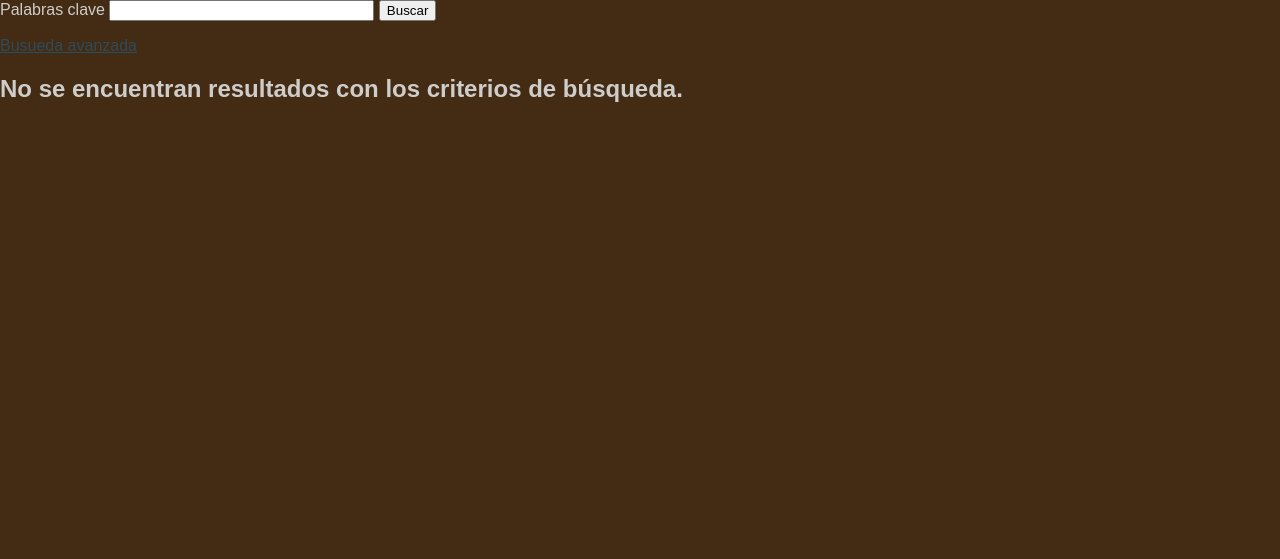
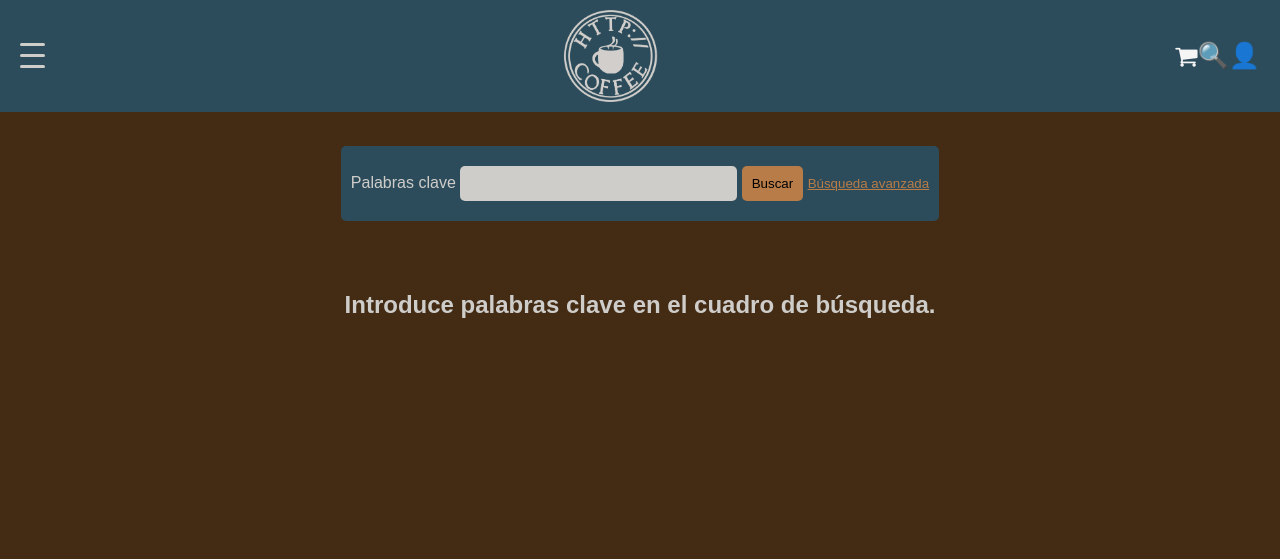
Before and after one commit to Edu171002/TAW01, a PHP site: page /busqueda.php in a window 1280 px wide. Shown: the top 559 px of the page. Run offline with PHP 8.4, Linux system fonts and the light colour scheme.

Commit message:
modified:   busqueda.php 	modified:   carrito.php 	modified:   checkout.php 	deleted:    form_registro.html 	new file:   form_registro.php 	modified:   header.php 	modified:   login.php 	modified:   styles/styles.css

```diff
--- a/busqueda.php
+++ b/busqueda.php
@@ -1,12 +1,62 @@
 <link rel="stylesheet" type="text/css" href="styles\styles.css">
 
+<?php
+// Iniciar sesión
+session_start();
+
+// Conexión a la base de datos
+include('conexBD.php');
+
+$errors = [];
+// Si se ha enviado el formulario
+if (@isset($_POST['login_button'])) {
+  $email = mysqli_real_escape_string($db, $_POST['email']);
+  $pass = mysqli_real_escape_string($db, $_POST['password']);
+
+  // Comprobar si el nombre de usuario es válido
+  $query = "SELECT * FROM usuarios WHERE email='$email' and pass='$pass'";
+  $resultado = mysqli_query($db, $query);
+
+  if (mysqli_num_rows($resultado) == 1) {
+    // Nombre de usuario válido, verificar contraseña
+
+      $row=mysqli_fetch_array($resultado);
+      // Inicio de sesión válido
+      $_SESSION['email']=$email;
+      $_SESSION['privilegio']=$row['privilegio'];
+      header ("Location: index.php");
+    } else {
+    // Nombre de usuario inválido
+    echo "<script>alert('Nombre de usuario/contraseña inválidos');history.back();</script>";
+  }
+}
+
+  mysqli_close($db);
+
+?>
+
+<!DOCTYPE html>
+<html>
+<head>
+  <title>Inicio de sesión</title>
+</head>
+<body>
+  <?php
+    include 'header.php';
+    ?>
+
+    <div class="search-container">
         <form action="" method="POST">
-Palabras clave
+            <div class="search">
+                <label for="keywords"><i></i> Palabras clave</label>
                 <input type="text" id="keywords" name="keywords" size="30" maxlength="30">
-<input type="submit" name="search" id="search" value="Buscar">
+
+                <input type="submit" name="search" id="search" value="Buscar" class="button">
+                <a href="busqueda_avanzada.php" style="color: #B87C48; font-size: 10pt">Búsqueda avanzada</a>
+            </div>
         </form>
+    </div>
 
-<a href="busqueda_avanzada.php">Busueda avanzada</a>
     <?php
     //Si se ha pulsado el botón de buscar
     if (isset($_POST['search'])) {
@@ -24,16 +74,10 @@ if (isset($_POST['search'])) {
                     ORDER BY nombre";
 
         $resultado = mysqli_query($db, $query);
-
-
-        echo '<ul>';
-        echo' <div class="product-grid">';
-
-
         $num=mysqli_num_rows($resultado);
 
         if(!empty($resultado) AND mysqli_num_rows($resultado) > 0) {
-
+            echo' <div class="product-grid">';
             for($i=0;$i<$num;$i++){
                 $row=mysqli_fetch_array($resultado);
                 $array_imagen=explode('@',$row['imagen']);
@@ -43,12 +87,21 @@ if (isset($_POST['search'])) {
                     echo '<p class="product-description">'.$row['descripcion'].'</p>';
                 echo '</div>';
             }
-            }
             echo '</div>';
+        } else echo '<h2 style="text-align: center">No se encuentran resultados con los criterios de búsqueda.</h2>';
+
         }
     else {
-     //Si no hay registros encontrados
-       echo '<h2>No se encuentran resultados con los criterios de búsqueda.</h2>';
+    //Si no se ha utilizado el botón de búsqueda desde la última carga
+    echo '<h2 style="text-align: center">Introduce palabras clave en el cuadro de búsqueda.</h2>';
     }
 
     ?>
+
+    <?php
+        include 'footer.php';
+        ?>
+
+        <script src="javascripts/script.js"></script>
+</body>
+</html>
--- a/header.php
+++ b/header.php
@@ -39,10 +39,13 @@ if (session_status() == PHP_SESSION_NONE) {
             </a>
         </div>
 
-        <?php
+        <?php   //Probar con isset
+    if (strlen(var_export($_SESSION, true))>10) {   //Si el volcado de la sesión es una cadena más larga de 10 (se cumple si un usuario inicia sesión) se comprueba el privilegio
+        if ( $_SESSION['privilegio'] == "1") { // Es necesario para no mostrar un error al no existir el privilegio cuando no se ha hecho conexión con la base de datos
+            echo '<div><a href="admin_site.php"><i style="font-size:24px;color:whitesmoke"> Admin </i></a></div>';
+        }
+    }
 
-    if ( $_SESSION['privilegio'] == "1") {
-        echo '<div><a href="admin_site.php"><i style="font-size:24px;color:whitesmoke"> Admin </i></a></div>';
-    }
+
 ?>
     </header>
--- a/styles/styles.css
+++ b/styles/styles.css
@@ -184,6 +184,88 @@ header {
     text-transform:uppercase;
   padding:1em 1.5em;
 }
+
+.form-container{
+  width: 100%;
+  height: 80%;
+  display: flex;
+  justify-content: center;
+  align-items: center;
+  text-align: center;
+  padding: 20px;
+}
+
+
+.login{
+  text-align: center;
+  justify-content: center;
+  align-items: center;
+  width: 350px;
+  height: 350px;
+  background-color: #2C4C5B;
+  border-radius: 5px;
+}
+
+.large_form{
+  text-align: justify;
+  justify-content: center;
+  align-items: center;
+  width: 600px;
+  height: fit-content;
+  background-color: #2C4C5B;
+  border-radius: 5px;
+}
+
+.large_form-grid{
+  display: grid;
+  grid-template-columns: repeat(2, 1fr);
+  gap: 0px;
+  align-items: center;
+  text-align: center;
+}
+
+.search{
+  text-align: center;
+  justify-content: center;
+  align-items: center;
+
+  padding: 10px;
+  background-color: #2C4C5B;
+  border-radius: 5px;
+}
+
+.search-container{
+  width: 100%;
+  height: 20%;
+  display: flex;
+  justify-content: center;
+  align-items: center;
+  text-align: center;
+  padding: 20px;
+}
+
+.search input{
+  padding: 10px;
+  margin: 10px 0;
+  border: 0px;
+  border-radius: 5px;
+  background-color: #CFCDCA;
+}
+
+.search .button{
+  background-color: #B87C48;
+}
+
+.advsearch-container{
+  width: 100%;
+  height: 65%;
+  display: flex;
+  justify-content: center;
+  align-items: center;
+  text-align: center;
+  padding: 20px;
+}
+
 .button-container{
   display:inline-block;
   position:relative;
@@ -251,7 +333,7 @@ header {
     margin-bottom: 1 0px;
 }
 
-.form input, .form textarea {
+.form input, .form textarea, form select{
     width: 100%;
     padding: 10px;
     margin: 10px 0;
@@ -260,14 +342,16 @@ header {
     background-color: #CFCDCA;
 }
 
-.form button {
-    background-color: #2C4C5B;
+.form .button {
+    background-color: #B87C48;
     color: #CFCDCA;
+    /* width: fit-content; */
     padding: 10px 20px;
     border: none;
     border-radius: 5px;
     cursor: pointer;
 }
+
 
 /* Style for the About Us textbox */
 .aboutus-text {
```
Also changed, not shown: carrito.php (+13 -5 lines), checkout.php (+6 -16 lines), form_registro.html (deleted, +0 -64 lines), form_registro.php (added, +123 -0 lines), login.php (+20 -4 lines). Lines whose indentation alone changed are shown as unchanged.
